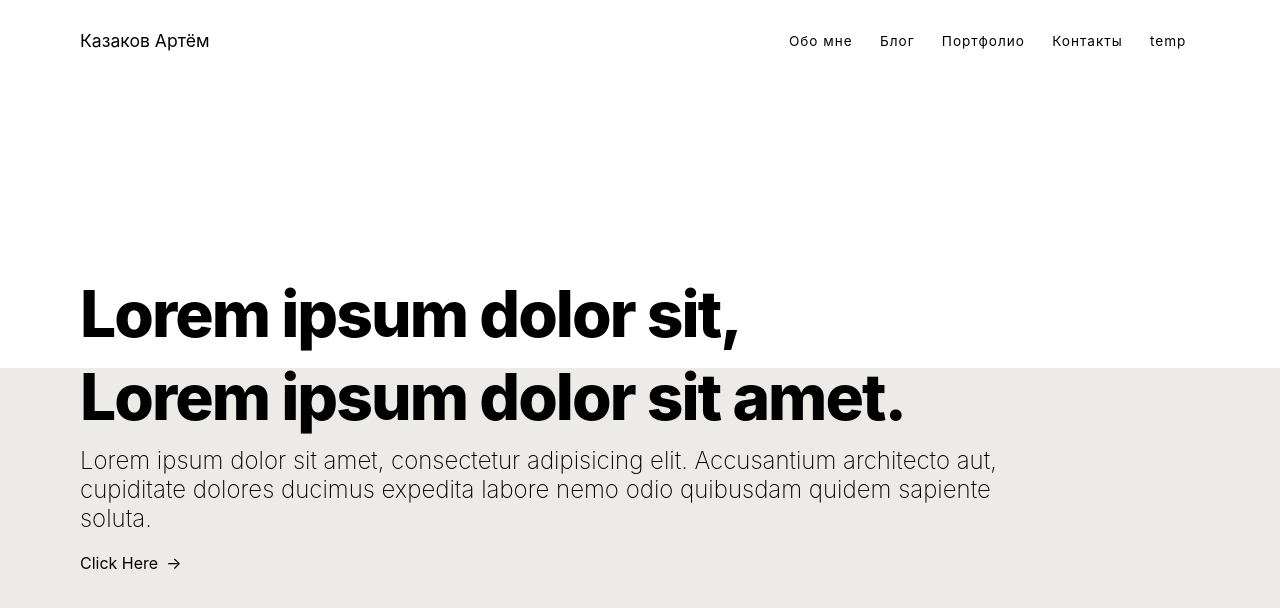
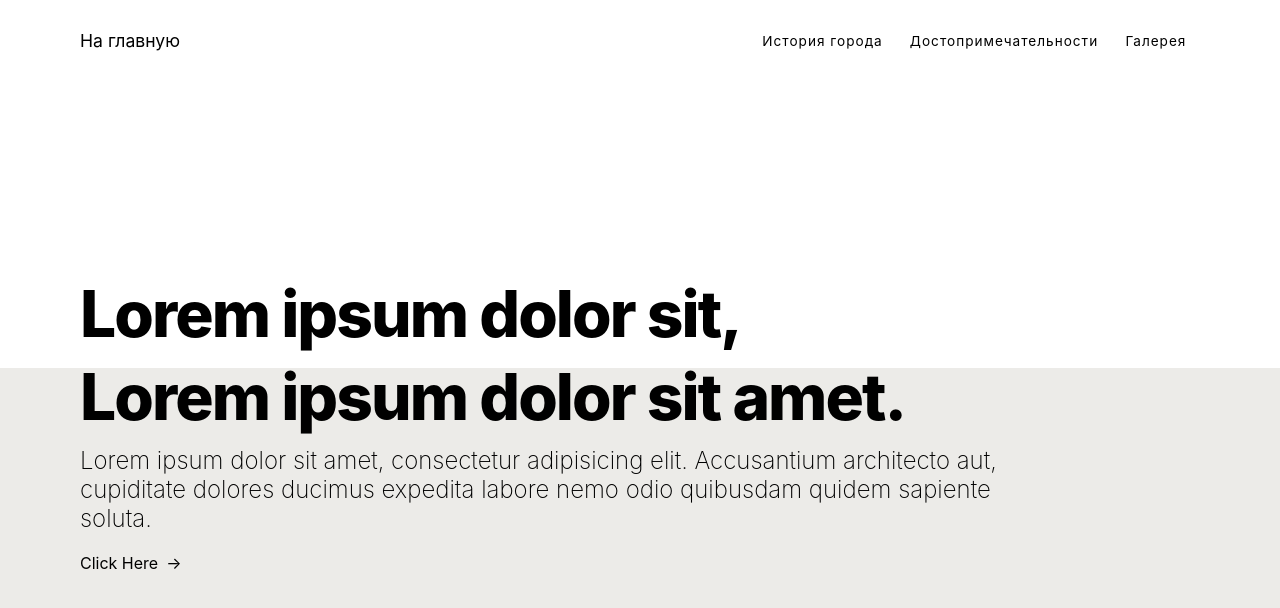
Before and after one commit to 01KAV01/svelte-test, a SvelteKit app: page / in a window 1280 px wide. Shown: the top 608 px of the page. Built offline with nearby package versions, Linux system fonts and the light colour scheme.

Commit message:
first commit

```diff
--- a/src/routes/+layout.svelte
+++ b/src/routes/+layout.svelte
@@ -1,56 +1,33 @@
 <nav>
     <div class="nav-container">
-    <a href="/" class="nav-logo" title="Back to Homepage">Казаков Артём</a>
+    <a href="/" class="nav-logo" title="Back to Homepage">На главную</a>
         <div class="nav-links">
         {#each nav as link}
-
-            {#if link.isShow}
-
             <a href={link.href} class="link">{link.title}</a>
-
-        {/if}
-
         {/each}
         </div>
     </div>
 </nav>
 
     <div class="container">
-    <!-- Pages will be injected below -->
     <slot></slot>
     </div>
     <script>
         const nav = [
         {
-        title:'Обо мне',
-        href:'/about',
-        isShow: true,
+        title:'История города',
+        href:'/blog',
         },
 
         {
-        title:'Блог',
-        href:'/blog',
-        isShow: true,
+        title:'Достопримечательности',
+        href:'/project',
         },
 
         {
-        title:'Портфолио',
-        href:'/project',
-        isShow: true,
+        title:'Галерея',
+        href:'/contact',
         },
-
-        {
-        title:'Контакты',
-        href:'/contact',
-        isShow: true,
-        },
-
-        {
-        title:'temp',
-        href:'/temp',
-        isShow: true,
-        },
-
 
     ]
         </script>
```
